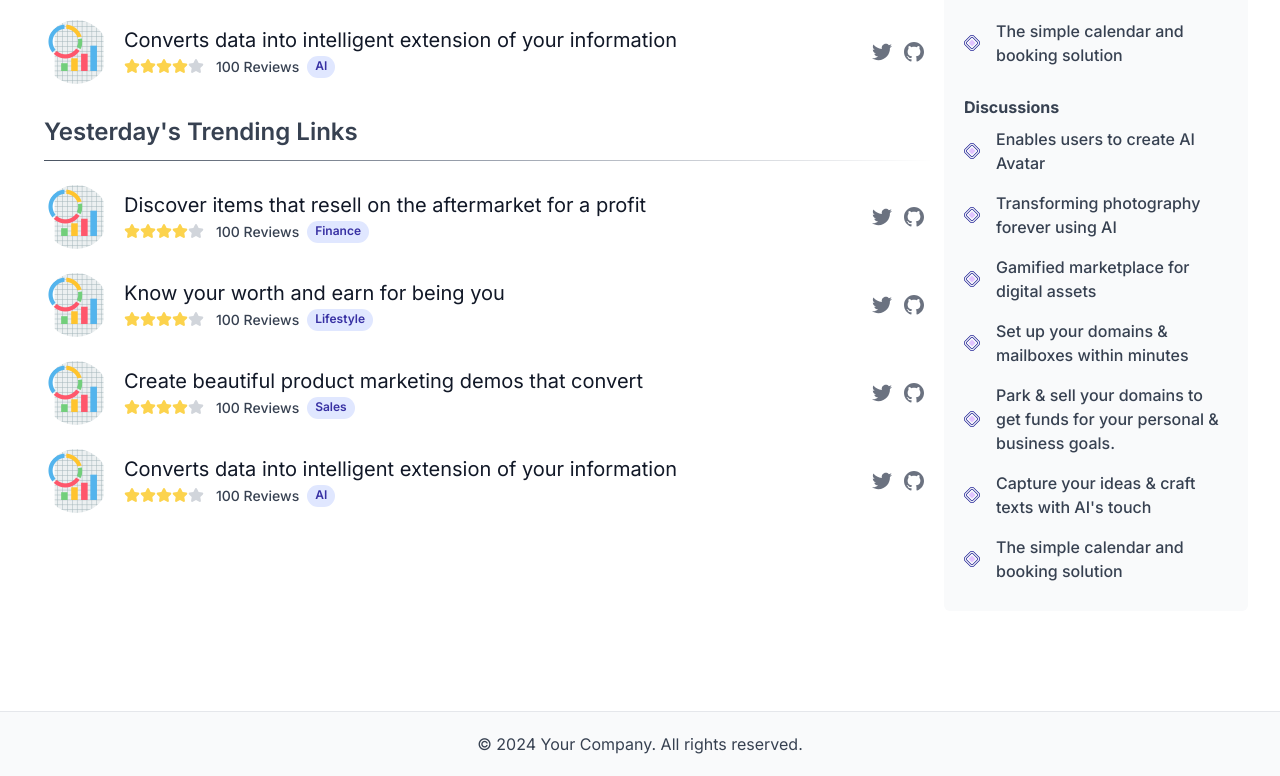
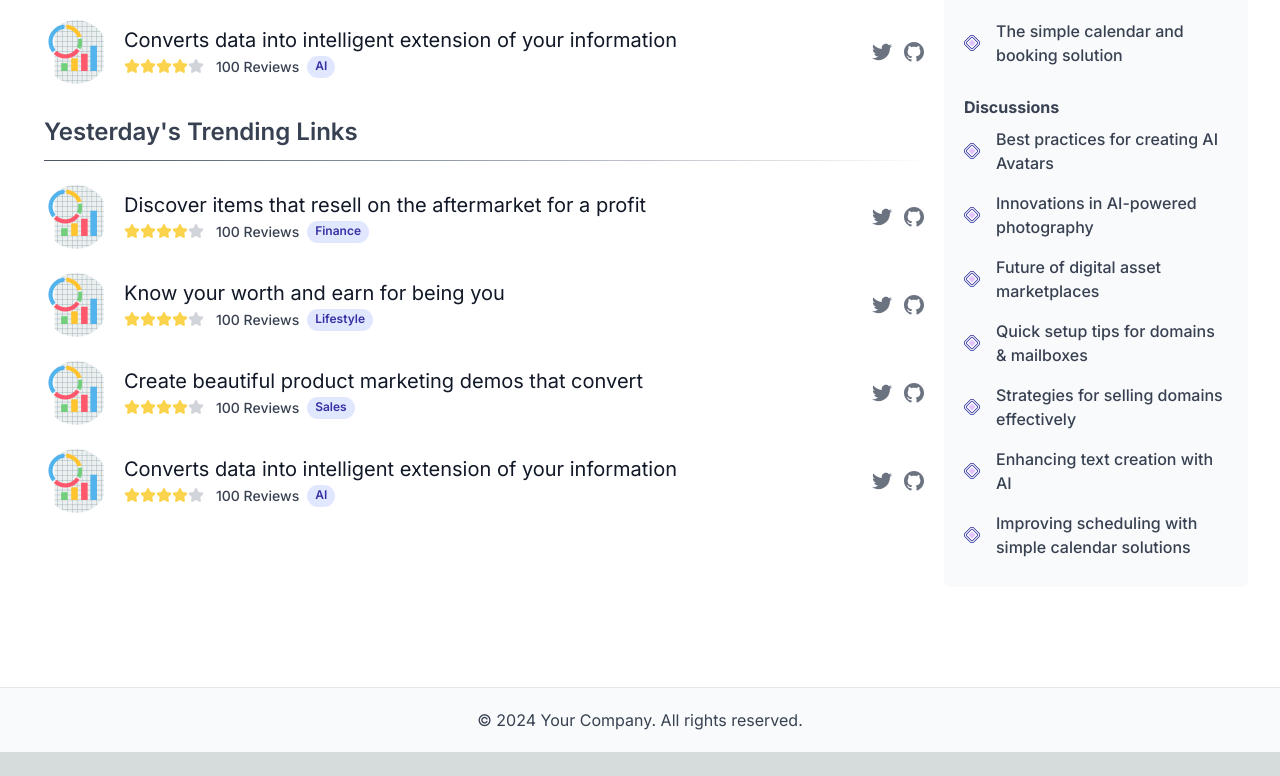
Before and after one commit to andrebc52/NextJS-Deals-Marketplace, a Next.js app: page / in a window 1280 px wide. Shown: the part 677-1453 px from the top of the page. After the commit the page ends 1429 px from the top, so only its background shows below. Built offline with nearby package versions, Linux system fonts and the light colour scheme.

Commit message:
Sidebar Update

```diff
--- a/app/components/Sidebar.tsx
+++ b/app/components/Sidebar.tsx
@@ -2,7 +2,7 @@ import React from "react";
 import Image from "next/image";
 
 const Sidebar: React.FC = () => {
-  const links = [
+  const topSearches = [
     "Enables users to create AI Avatar",
     "Transforming photography forever using AI",
     "Gamified marketplace for digital assets",
@@ -12,11 +12,21 @@ const Sidebar: React.FC = () => {
     "The simple calendar and booking solution",
   ];
 
+  const discussions = [
+    "Best practices for creating AI Avatars",
+    "Innovations in AI-powered photography",
+    "Future of digital asset marketplaces",
+    "Quick setup tips for domains & mailboxes",
+    "Strategies for selling domains effectively",
+    "Enhancing text creation with AI",
+    "Improving scheduling with simple calendar solutions",
+  ];
+
   return (
     <div className="px-5 py-5">
       <h4 className="font-bold">Top Searches</h4>
       <ul>
-        {links.map((link, index) => (
+        {topSearches.map((link, index) => (
           <a
             href="#"
             key={index}
@@ -35,7 +45,7 @@ const Sidebar: React.FC = () => {
       </ul>
       <h4 className="font-bold mt-5">Discussions</h4>
       <ul>
-        {links.map((link, index) => (
+        {discussions.map((link, index) => (
           <a
             href="#"
             key={index}
```
